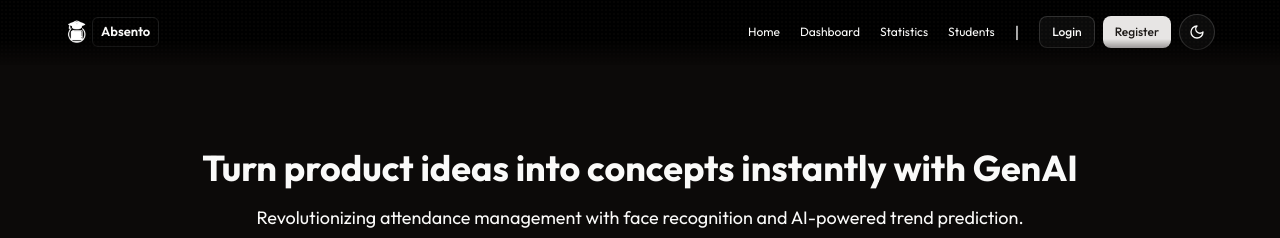
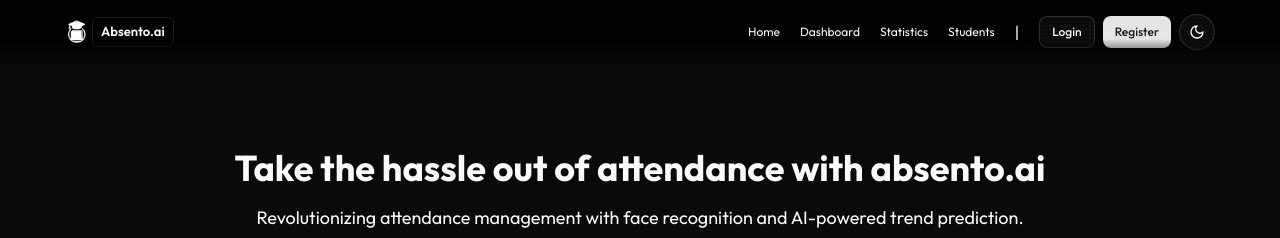
Before and after one commit to amanyadav-work/absento.ai, a React (Vite) app in the folder client/: page / in a window 1280 px wide. Shown: the top 238 px of the page. Built offline with nearby package versions, Linux system fonts and the light colour scheme.

Commit message:
Favicon & Content Replacements

```diff
--- a/client/index.html
+++ b/client/index.html
@@ -3,14 +3,11 @@
 
 <head>
   <meta charset="UTF-8" />
-  <link rel="icon" type="image/svg+xml" href="/Logo.png" />
+  <link rel="icon" type="image/svg+xml" href="/Favicon.png" />
   <meta name="viewport" content="width=device-width, initial-scale=1.0" />
-  <title>Absento</title>
+  <title>Absento.ai</title>
   <link href="https://fonts.googleapis.com/css2?family=Outfit:wght@100..900&display=swap" rel="stylesheet">
-  <!-- <script src="https://cdn.jsdelivr.net/npm/@tensorflow/tfjs"></script> -->
-
 </head>
-
 <body>
   <div id="root"></div>
   <script type="module" src="/src/main.jsx"></script>
--- a/client/src/components/Header.jsx
+++ b/client/src/components/Header.jsx
@@ -64,7 +64,7 @@
                         <Link to="/" className="hover:text-gray-200 flex gap-1 items-center">
                             <img src="/Logo.png" alt="" className={`w-[23px] -mt-0.5 ${theme == "dark" ? "brightness-[5000]" : ""}`} />
                             <span className="border-[1.5px] rounded-sm px-2 py-1">
-                                Absento
+                                Absento.ai
                             </span>
                         </Link>
                     </h1>
--- a/client/src/pages/Home.jsx
+++ b/client/src/pages/Home.jsx
@@ -16,7 +16,7 @@
             {/* Hero Section */}
             <section className="pb-0 pt-24 bg-linear-210">
                 <div className="container mx-auto text-center flex flex-col items-center justify-center">
-                    <h2 className="text-4xl font-bold mb-4">Turn product ideas into concepts instantly with GenAI</h2>
+                    <h2 className="text-4xl font-bold mb-4">Take the hassle out of attendance with absento.ai</h2>
                     <p className="text-lg mb-8">Revolutionizing attendance management with face recognition and AI-powered trend prediction.</p>
                     <img src="https://www.jibble.io/wp-content/uploads/2022/04/Automated-Timesheet-e1656049174185.png" alt="" className={`${theme === "dark" ? "invert-100" : "border rounded-sm shadow-sm"} w-[65%] my-5`} />
                     {/* <button className="py-3 px-6 rounded-lg font-semibold hover:bg-gray-200 transition">Get Started</button> */}
```
Also changed, not shown: client/public/Favicon.png (added).
